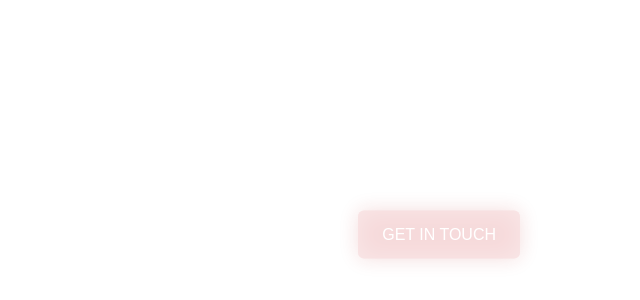
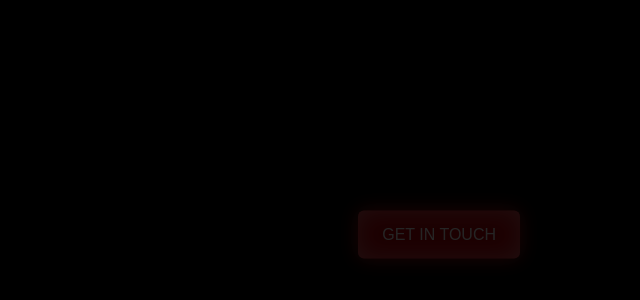
Before and after one commit to itsskhaled/Khaled-PortfolioApp, a Next.js app: page /Skils in a window 1280 px wide. Shown: the part 440-740 px from the top of the page, without its empty margins (640-1280 px from the left). Built offline with nearby package versions, Linux system fonts and the light colour scheme.

Commit message:
fix the theem

```diff
--- a/src/app/globals.css
+++ b/src/app/globals.css
@@ -1,8 +1,8 @@
 @import "tailwindcss";
 
 :root {
-  --background: #ffffff;
-  --foreground: #171717;
+  --background: #000000;
+  --foreground: #ededed;
 }
 
 @theme inline {
@@ -12,14 +12,12 @@
   --font-mono: var(--font-geist-mono);
 }
 
-@media (prefers-color-scheme: dark) {
-  :root {
-    --background: #000000;
-    --foreground: #ededed;
-  }
+:root {
+  --background: #000000;
+  --foreground: #ededed;
 }
 
-::selection{
+::selection {
   color: black;
   background: red;
 }
@@ -80,13 +78,12 @@ body {
   }
 }
 
-
 @media (max-width: 850px) and (orientation: landscape) {
   .landscape-mobile-h {
     height: 300vh;
   }
 
-  .landscape-mobile-footer{
+  .landscape-mobile-footer {
     height: 100vh;
   }
   .landscape-mobile-footer-CopeRight {
```
